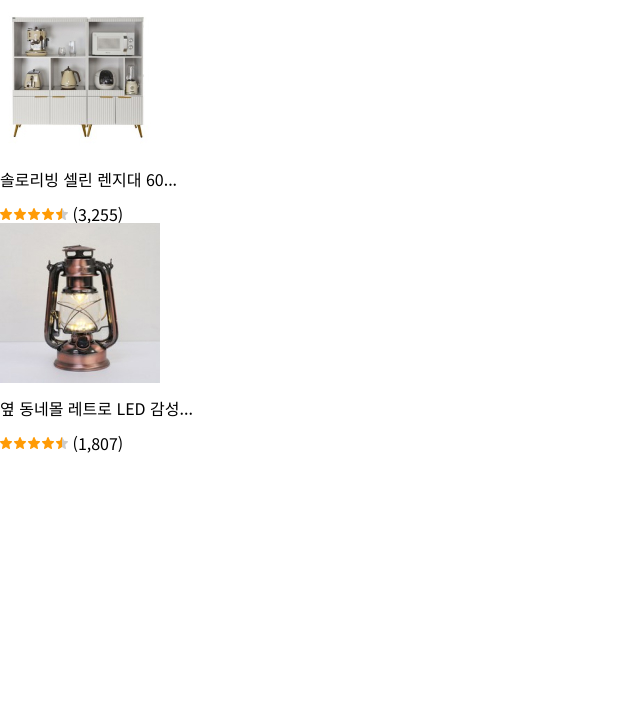
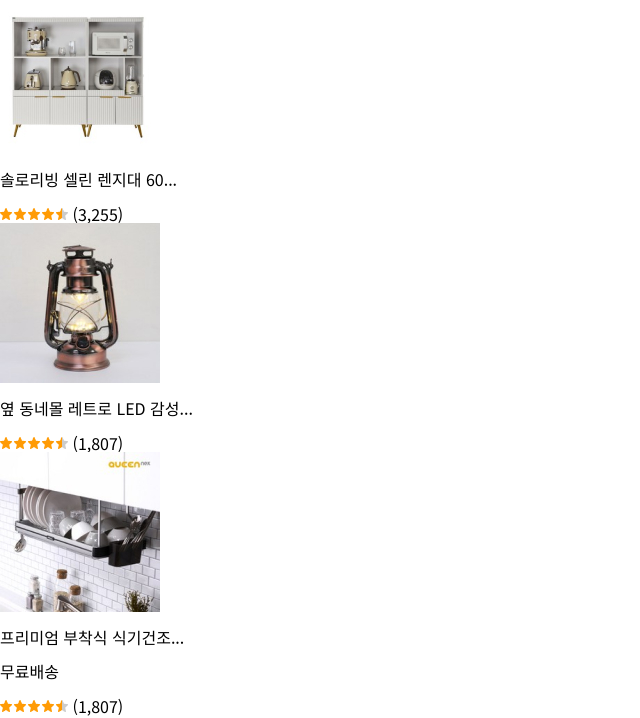
Before and after one commit to ohdenis777/tarea2, a plain HTML site: page Mission-02/index.html in a window 1280 px wide. Shown: the part 158-876 px from the top of the page, without its empty margins (0-640 px from the left). Before the commit the page ends 800 px from the top, so only its background shows below. Drawn offline with Linux system fonts and the light colour scheme.

Commit message:
picture3 추가

```diff
--- a/Mission-02/index.html
+++ b/Mission-02/index.html
@@ -50,8 +50,12 @@
         </div>
 
         <div>
-          <div></div>
-          <div></div>
+          <div><a href="/"><img src="./assets/offer/drying-rack.jpg" alt="드라잉랙"></a></div>
+          <div>
+            <p>프리미엄 부착식 식기건조...</p>
+            <p>무료배송</p>
+            <img src="./assets/sprites/rating-stars4,5.png" alt="평점"> (1,807)
+          </div>
         </div>
 
         <div>
```
